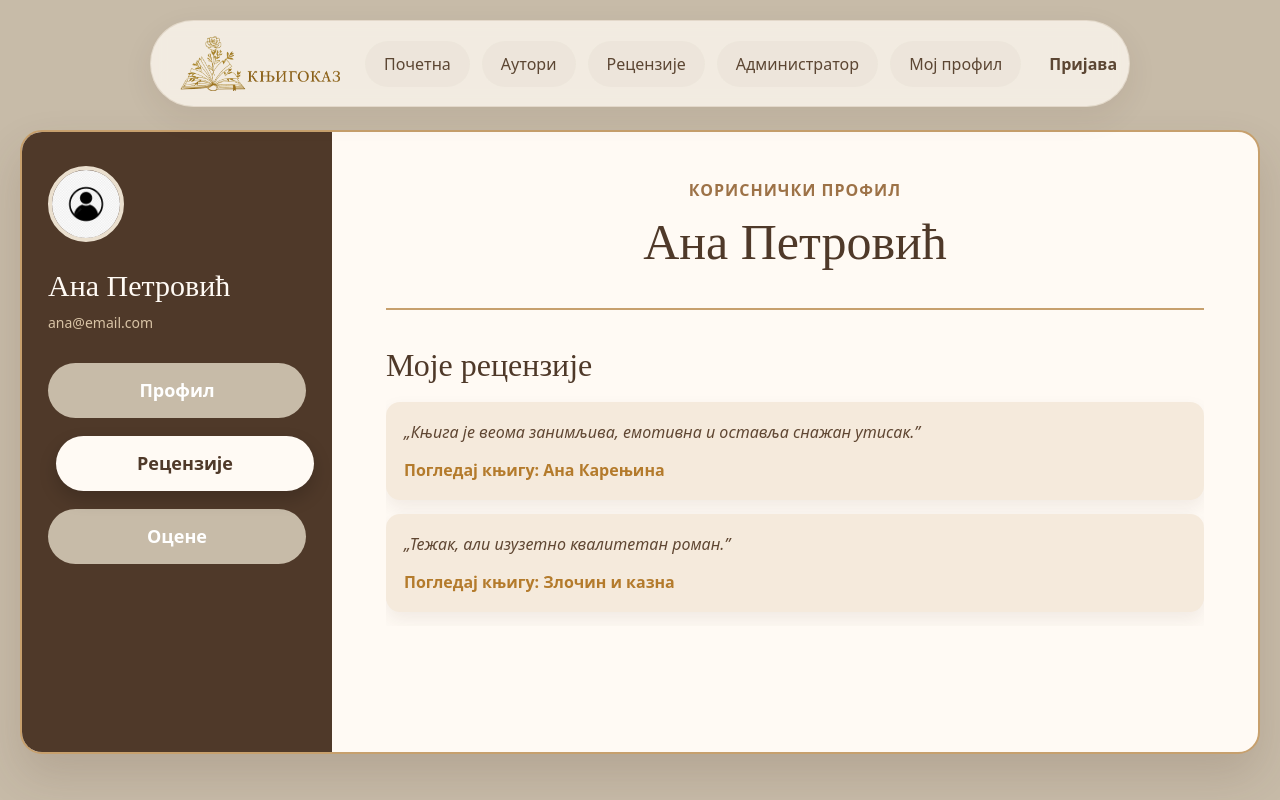
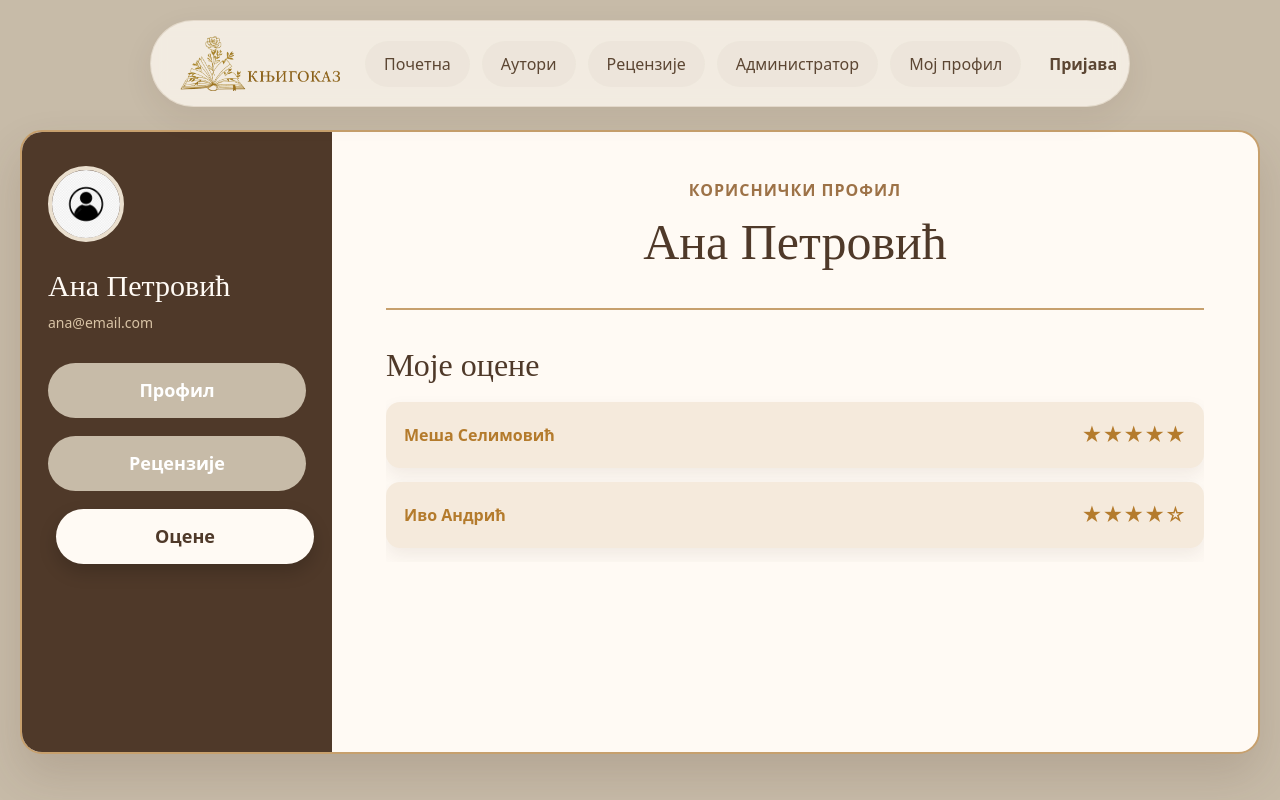
Before and after one commit to anastasijabroceta/book-review-web-app, a React (Vite) app in the folder recenzije_knjiga/: page /my-profile in a window 1280 px wide. Both pictures are taken after a click on the button "Оцене". Shown: the top 800 px of the page. Built offline with nearby package versions, Linux system fonts and the light colour scheme.

Commit message:
making ratings section

```diff
--- a/recenzije_knjiga/src/App.jsx
+++ b/recenzije_knjiga/src/App.jsx
@@ -17,6 +17,7 @@ import AdminPage from './pages/AdminPage';
 import LoginModal from './components/LoginModal';
 import RegisterModal from './components/RegisterModal';
 import MyProfile from './pages/MyProfile';
+
 function App() {
   const [showLogin, setShowLogin] = useState(false);
   const [showRegister, setShowRegister] = useState(false);
--- /dev/null
+++ b/recenzije_knjiga/src/components/MyRatings.jsx
@@ -0,0 +1,30 @@
+import React from "react";
+import { Link } from "react-router-dom";
+
+const MyRatings = () => {
+  const ratings = [
+    { id: 1, authorId: 1, authorName: "Меша Селимовић", stars: 5 },
+    { id: 2, authorId: 2, authorName: "Иво Андрић", stars: 4 },
+  ];
+
+  return (
+    <div className="slide-card">
+      <h2>Моје оцене</h2>
+
+      {ratings.map((rating) => (
+        <article key={rating.id} className="rating-item">
+          <Link to={`/author/${rating.authorId}`}>
+            {rating.authorName}
+          </Link>
+
+          <span>
+            {"★".repeat(rating.stars)}
+            {"☆".repeat(5 - rating.stars)}
+          </span>
+        </article>
+      ))}
+    </div>
+  );
+};
+
+export default MyRatings;
--- a/recenzije_knjiga/src/pages/MyProfile.jsx
+++ b/recenzije_knjiga/src/pages/MyProfile.jsx
@@ -1,6 +1,7 @@
 import React, { useState } from "react";
 import "./MyProfile.css";
 import MyReviews from "../components/MyReviews";
+import MyRatings from "../components/MyRatings";
 import User from "../assets/user.png";
 const MyProfile = () => {
   const [activeTab, setActiveTab] = useState("profile");
@@ -41,7 +42,7 @@ const MyProfile = () => {
 
             <button
               className={activeTab === "ratings" ? "active" : ""}
-              onClick={() => setActiveTab("reviews")}
+              onClick={() => setActiveTab("ratings")}
             >
               Оцене
             </button>
@@ -86,6 +87,7 @@ const MyProfile = () => {
             )}
 
             {activeTab === "reviews" && <MyReviews />}
+            {activeTab === "ratings" && <MyRatings />}
 
           </div>
         </section>
```
